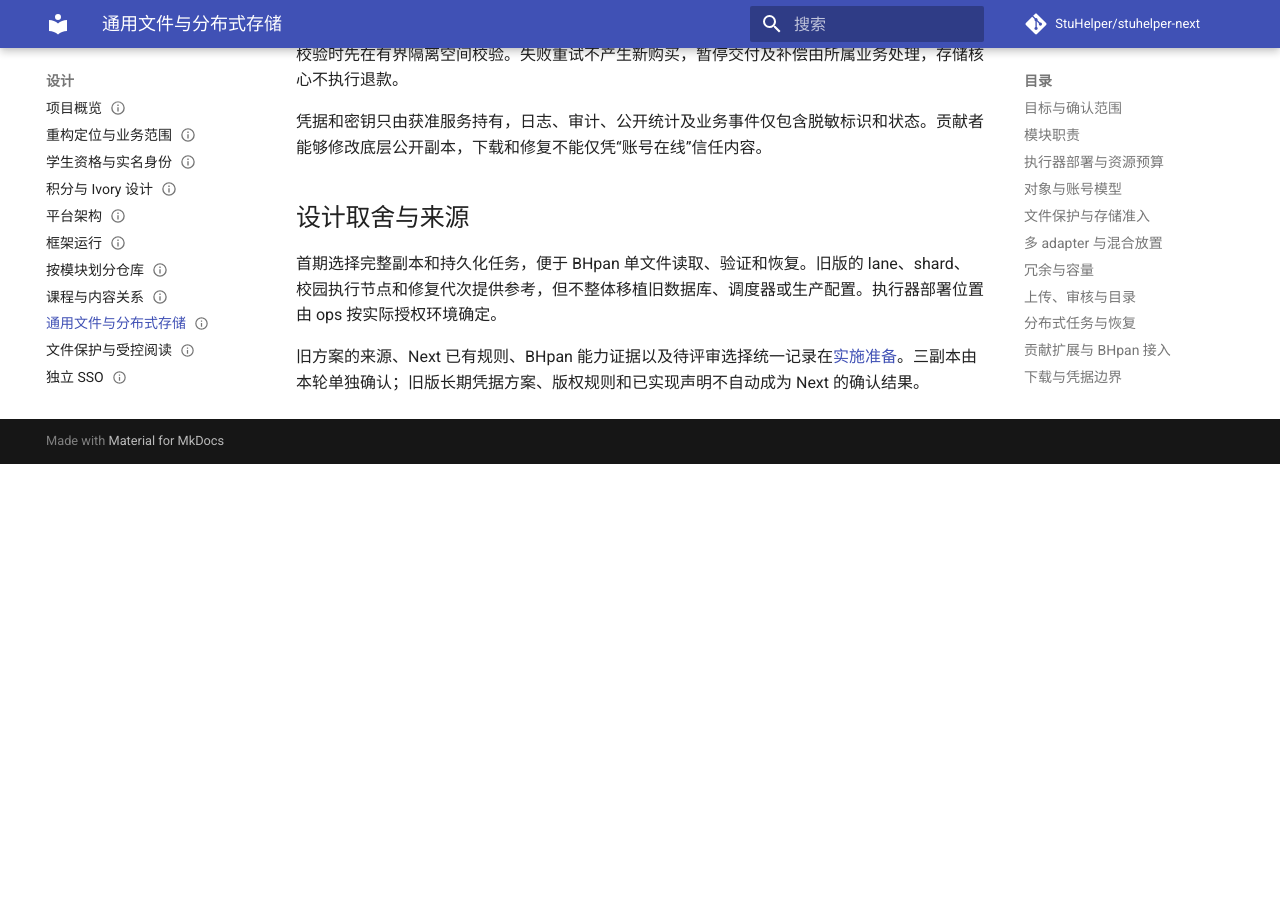
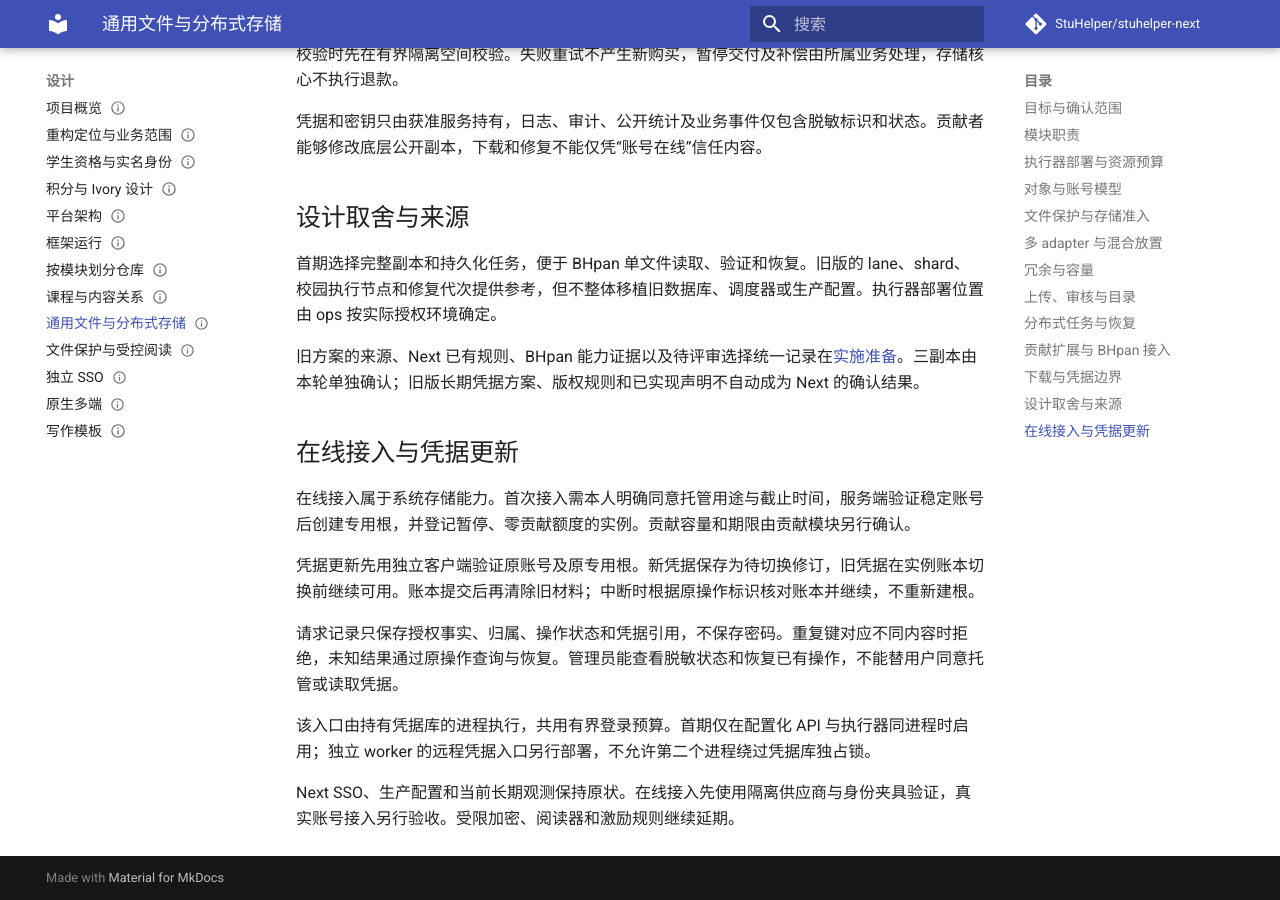
Before and after one commit to StuHelper/stuhelper-next, an MkDocs documentation site: the page built from docs/design/storage-architecture.md, in a window 1280 px wide and 900 px high, scrolled down 7934 px. Built offline with MkDocs 1.6.1 and Material for MkDocs 9.7.7, drawn with Linux system fonts in a browser that asks for light colours; comment, search, counter and statistics services are not loaded; before the commit the page ends 8398 px from its top, so only the background shows below that; some of the changed text lies outside the part shown.

Commit message:
docs(storage): record online custody and verified source combination

```diff
--- a/docs/design/storage-architecture.md
+++ b/docs/design/storage-architecture.md
@@ -1,14 +1,14 @@
 ---
 type: design
 status: InReview
-updated: 2026-10-26
+updated: 2026-10-27
 ---
 
 # 通用文件与分布式存储
 
 ## 目标与确认范围
 
-**实施状态：基础存储与通用文件闭环已通过隔离环境联调，生产验收尚未完成。** BHpan adapter、storage 和 media 保持独立，backend 注入身份和供应商实现。贡献业务仍待实施；在线阅读器、加密容器及溯源继续延期，见[文件保护与受控阅读](file-protection-and-delivery.md)。
+**实施状态：基础存储与通用文件闭环已通过隔离环境联调，生产验收尚未完成。** BHpan adapter、storage 和 media 保持独立，backend 注入身份和供应商实现。贡献管理与在线托管入口已实现，实际身份与生产验收待完成；在线阅读器、加密容器及溯源继续延期，见[文件保护与受控阅读](file-protection-and-delivery.md)。
 
 文件与存储是 StuHelper 全系统的通用能力，课程资料、个人文件系统及其他业务通过稳定文件引用使用它。支持多个存储实例、副本修复、保护分类和多 adapter 混合放置。首期实际后端候选为 BHpan，后续可接入 S3、COS 等存储。
 
@@ -193,3 +193,15 @@
 首期选择完整副本和持久化任务，便于 BHpan 单文件读取、验证和恢复。旧版的 lane、shard、校园执行节点和修复代次提供参考，但不整体移植旧数据库、调度器或生产配置。执行器部署位置由 ops 按实际授权环境确定。
 
 旧方案的来源、Next 已有规则、BHpan 能力证据以及待评审选择统一记录在[实施准备](../development/storage-module.md)。三副本由本轮单独确认；旧版长期凭据方案、版权规则和已实现声明不自动成为 Next 的确认结果。
+
+## 在线接入与凭据更新
+
+在线接入属于系统存储能力。首次接入需本人明确同意托管用途与截止时间，服务端验证稳定账号后创建专用根，并登记暂停、零贡献额度的实例。贡献容量和期限由贡献模块另行确认。
+
+凭据更新先用独立客户端验证原账号及原专用根。新凭据保存为待切换修订，旧凭据在实例账本切换前继续可用。账本提交后再清除旧材料；中断时根据原操作标识核对账本并继续，不重新建根。
+
+请求记录只保存授权事实、归属、操作状态和凭据引用，不保存密码。重复键对应不同内容时拒绝，未知结果通过原操作查询与恢复。管理员能查看脱敏状态和恢复已有操作，不能替用户同意托管或读取凭据。
+
+该入口由持有凭据库的进程执行，共用有界登录预算。首期仅在配置化 API 与执行器同进程时启用；独立 worker 的远程凭据入口另行部署，不允许第二个进程绕过凭据库独占锁。
+
+Next SSO、生产配置和当前长期观测保持原状。在线接入先使用隔离供应商与身份夹具验证，真实账号接入另行验收。受限加密、阅读器和激励规则继续延期。
--- a/docs/development/storage-module.md
+++ b/docs/development/storage-module.md
@@ -21,7 +21,7 @@
 | BHpan adapter | 已验证稳定账号与文件身份、两类登录方式、文件生命周期，以及三个真实账号的存储集成 |
 | 通用文件 | media 已实现上传、不可变版本、隔离批准、业务引用、网关下载与清理；真实数据库及后台配置联调通过 |
 | 存储运营管理 | 已实现脱敏状态、实例命令、额度调整与任务人工重试；Admin 八语言及桌面/移动浏览器检查通过，真实应用登录尚未接入 |
-| 存储贡献 | 已实现同意、容量与期限、暂停、续期、退出、撤权、持久化协调及汇总 API；Web/Admin 八语言管理面板已实现；真实入口、贡献榜和奖励待实施 |
+| 存储贡献 | 已实现同意、容量与期限、暂停、续期、退出、撤权、持久化协调及汇总 API；Web/Admin 八语言管理面板与在线托管入口已实现；真实联调、贡献榜和奖励待实施 |
 | 下游业务 | resources 课程资料权益、审核与目录业务仍待实施；基础文件能力不代替业务权益 |
 | 保护交付与阅读器 | 已记录[溯源、加密包及在线阅读参考](../design/file-protection-and-delivery.md)，明确暂不实现，未确定默认启用方式 |
 | 正式装配 | backend 已接入 storage/media/contribution API、独立 worker、在线令牌检查与 BHpan 凭据恢复；media 使用独立服务和数据库身份，Next SSO 尚未部署或配置 |
@@ -37,7 +37,7 @@
 | [旧分布式存储设计](https://github.com/StuHelper/StuHelper/blob/a0a998688a623da7811d04037efe0829c0783267/docs/design/distributed-storage-fabric.md) | 数据分类、存储策略、三 lane、故障域、容量预占和任务代次 | 以完整副本简化首期实现；旧默认值仅作为候选 |
 | [旧存储贡献业务](https://github.com/StuHelper/StuHelper/blob/a0a998688a623da7811d04037efe0829c0783267/docs/product-specs/storage-contribution.md) | 申请、续期、退出、贡献榜、透明度与多包下载 | 用户流程由 Next 现有规格承接，补上撤权和清理状态边界 |
 | [Next 资料共享](../spec/resource-sharing.md) | 校园资格、原创与转载、审核、购买权益、目录下载 | 继续作为业务依据，不使用旧版免费或版权规则替换 |
-| [Next 存储贡献](../spec/storage-contribution.md) | 自愿贡献、容量与期限、迁走后退出、公开统计 | 扩展适用于通过验证的多种存储；用户实例可按分类与范围审批，生命周期及汇总 API 已实现，管理界面已实现，真实入口待实施 |
+| [Next 存储贡献](../spec/storage-contribution.md) | 自愿贡献、容量与期限、迁走后退出、公开统计 | 扩展适用于通过验证的多种存储；用户实例可按分类与范围审批，生命周期、汇总 API、管理界面与在线托管已实现，真实联调待验收 |
 
 旧方案把受限主副本放在机构 S3/COS，并存在私密第二副本和加密的剩余工作。当前按文件保护要求与实例准入判断放置，协议和账号来源不自动决定密级；旧物理存储结论不直接成为新方案的限制。
 
@@ -131,7 +131,7 @@
 | 首期同进程装配 | 已接入配置化主入口、在线令牌检查和服务端范围授权；固定依赖构建、真实数据库与配置启停通过，实际 SSO 和生产接入待验收 |
 | 多账号管理 | 已有独立会话、专用根、账号传输限制、登录互斥、加密凭据恢复与失效退避；真实跨期和无密码续期仍未验证 |
 | 基准与监控 | 已有运维 API、账号观测、私有状态文件和命令，区分容量未知、耗尽、副本不足、退避及待授权；集中监控与压力基准待完成，默认配置不作为容量承诺 |
-| 按需独立部署 | storage-worker 命令复用同一账本，配置启停及凭据库独占通过；同库使用单进程，独立容器、凭据远程服务及跨进程预算待后续部署 |
+| 按需独立部署 | storage-worker 命令复用同一账本，配置启停及凭据库独占通过；同库使用单进程，在线托管入口由本地凭据库所有者提供；独立容器、凭据远程服务及跨进程预算待后续部署 |
 
 新增场景已登记到 storage 模块清单，backend README 记录装配测试及其测试夹具范围。当前没有发行、部署或压力基准结果，尚未开放真实用户贡献。
 
@@ -143,7 +143,7 @@
 
 ## 本轮验证
 
-2026-10-27，新增本人已授权存储选项、管理员贡献列表及原条件重试。真实 PostgreSQL 验证权限分离、撤销即时生效、并发幂等与绑定排除；查询不触发供应商探测。提供方和消费方记录精确源码及契约摘要。
+2026-10-27，新增存储首次接入、凭据更新、本人存储选项及管理员原请求恢复。真实 PostgreSQL 验证权限分离、撤销即时生效、并发幂等、账号去重与登录预算；状态查询不触发供应商探测。提供方和消费方记录精确源码及契约摘要。
 
 2026-10-26，storage 在 GOWORK=off 下通过生成契约、真实 PostgreSQL、race、vet、构建、文档和工作流本地检查。测试使用独立 schema 及受限运行身份，数据库自行建立并清理；普通检查缺少测试数据库时直接失败。
 
@@ -183,19 +183,19 @@
 
 当前草稿 PR 按 [BHpan #2](https://github.com/StuHelper/stuhelper-storage-bhpan/pull/2)、[Storage #1](https://github.com/StuHelper/stuhelper-storage/pull/1)、[Media #1](https://github.com/StuHelper/stuhelper-media/pull/1)、[Contribution #1](https://github.com/StuHelper/stuhelper-storage-contribution/pull/1)、[Backend #5](https://github.com/StuHelper/stuhelper-backend/pull/5)、[Web #9](https://github.com/StuHelper/stuhelper-web/pull/9)、[Admin #11](https://github.com/StuHelper/stuhelper-admin/pull/11)、[Next #8](https://github.com/StuHelper/stuhelper-next/pull/8) 顺序合并。源码依赖已固定，合并后须更新组合记录；当前未发行或部署。
 
-workspace.lock.json 固定 storage、storage-bhpan、media、storage-contribution、backend、web 与 admin 候选，其他模块保留已有组合。backend 使用新增贡献控制的 storage 候选，Web/Admin 使用同一固定贡献契约及浏览器 SDK，Admin 的既有存储快照继续兼容。
+workspace.lock.json 固定 storage、storage-bhpan、media、storage-contribution、backend、web 与 admin 候选，其他模块保留已有组合。backend 使用同一 storage 候选，Web/Admin 分别固定 storage 和 contribution 契约及浏览器 SDK；提供方源码、摘要与生成结果一致。
 
-存储管理新增暂停/恢复新写、排空、撤销、额度调整和阻塞任务重试。服务端按当前权限、修订或代次及队列预算执行，未知写入仍查证原远端标识。26 组存储场景、真实 PostgreSQL、race、vet、生成一致性及接口兼容性检查通过。
+存储管理新增暂停/恢复新写、排空、撤销、额度调整和阻塞任务重试。服务端按当前权限、修订或代次及队列预算执行，未知写入仍查证原远端标识。29 组存储场景、真实 PostgreSQL、race、vet、构建与生成一致性检查通过。
 
 storage-contribution 的七组场景通过真实 PostgreSQL、race、vet、构建、OpenAPI/SDK 一致性和 HTTP 行为检查。覆盖同意与归属、并发幂等、续期与退出清理、丢失响应恢复、旧任务拒绝、到期和过期统计、重试上限与数据库隔离。
 
 backend 已接入默认关闭的贡献模块、独立数据库与服务身份。隔离 TLS 和供应商夹具验证公开/私有路由、后台生效、重启保留及当前授权。贡献服务不能读取文件、管理凭据或放宽密级。该轮不访问正在观测的真实账号。
 
-Web 通过 37 项单元测试及 64 项浏览器用例，覆盖八语言、桌面/移动、同意、条件调整、续期、退出、原请求重试和撤权清空。Admin 通过 359 项单元测试及 64 项浏览器用例，其中存储和贡献各 32 项。
+Web 通过 44 项单元测试及 112 项浏览器用例，覆盖八语言、桌面/移动、同意、凭据更新、条件调整、续期、退出、原请求重试和撤权清空。Admin 通过 366 项单元测试及 96 项浏览器用例，其中存储、贡献和托管各 32 项。
 
 中文桌面及阿拉伯语移动截图已检查。表单下拉框具有明确可访问名称；请求目标与处理状态分别显示。八语言翻译语义仍待人工母语审阅。
 
-浏览器验收使用明确 HTTP 夹具，不连接真实 BHpan。/storage 与 /contributions 页面已实现，但实际浏览器登录与向 backend 传递访问令牌尚未装配，默认返回未登录或不可用。该工作不改变 Next SSO。
+浏览器验收使用明确 HTTP 夹具，不连接真实 BHpan。/storage、/contributions 和 /storage-accounts 页面已实现，但实际浏览器登录与向 backend 传递访问令牌尚未装配，默认返回未登录或不可用。该工作不改变 Next SSO。
 
 正在执行的二十四小时观测继续使用启动时冻结的 backend 4ed8887 与 storage 84fbb86，不因新增业务候选而重启或升级。终点报告须按观测清单核对该组合；两个测试阶段的结果分别归档。
 
@@ -203,6 +203,22 @@
 
 新候选已过滤不满足当前准入的定期校验，并覆盖撤销、未授权、到期及重新授权恢复。修复只通过隔离 PostgreSQL 验证，不热更新观测程序、不修改实测账本；原试次继续收集会话寿命和终点恢复证据。
 
-剩余业务包括实例首次登记与重新授权界面、课程资料权益、完整应用身份与会话、目录授权选集及 S3/COS adapter。Next SSO 按当前安排保持不动；生产前还需真实跨期、审计归档、生产备份与撤销恢复、保留清理、多进程预算和压力基准。
+剩余业务包括课程资料权益、完整应用身份与会话、目录授权选集及 S3/COS adapter。Next SSO 按当前安排保持不动；生产前还需真实跨期、审计归档、生产备份与撤销恢复、保留清理、多进程预算和压力基准。
 
 未来在线阅读、加密容器和溯源继续明确延期，只保留参考设计。上述已完成测试不能代替未完成业务、真实长期授权或生产验收。
+
+### 在线托管入口
+
+首次接入、凭据更新和原申请恢复已实现。存储模块保存归属、同意、操作状态、审计与 outbox；backend 在同一凭据库所有者进程提供隔离登录、建根及双修订切换。贡献、奖励和课程模块均不处理密码。
+
+新账号先登记为暂停、零贡献额度。本人单独选择贡献容量；管理员托管页面只查看脱敏申请和恢复原操作。错误密码不覆盖旧材料，更新保留原根、副本、贡献条件和准入。当前应用登录及真实账号的新增入口尚未验收。
+
+申请全局上限一千条，绑定全局一百个、每人五个。每申请最多五次执行，同一用户五分钟最多五次执行，预算随数据库保留；接口没有自动扩大次数或创建新目录的兜底。历史申请归档与跨进程凭据服务另行实施。
+
+私有凭据库每条最多保留一个活动修订及一个候选修订，单份明文上限 16 KiB、密文文件上限 64 KiB。提交实例后清除旧材料，撤销清除两份并递增撤销标记，迟到核验不能复活已撤销托管。到期沿用既定清理周期。
+
+/storage-accounts 用户页提交后清空账号和密码，未知结果只查询原申请标识。管理员页没有凭据输入，可按原修订恢复。两端均支持八语言、键盘操作、移动布局、空数据、失败恢复和撤权清空，SDK 与契约固定到同一 storage 提交。
+
+本轮真实 PostgreSQL、凭据库与供应商夹具覆盖并发幂等、账号去重、失败保留旧凭据、重启恢复、撤销竞态和登录预算。二十四小时观测仍使用启动时冻结的源码组合，未因新业务重启服务或访问闲置账号。
+
+账本已提交而候选凭据尚未激活时，该实例临时拒绝传输。恢复原申请会核对已提交修订，再激活候选；不会新建目录或自动扩大用户授权。
--- a/docs/spec/storage-contribution.md
+++ b/docs/spec/storage-contribution.md
@@ -26,6 +26,14 @@
 
 管理员使用独立读取和重试权限，查看脱敏状态及迁移进度。重试只恢复用户原请求，不能扩大额度、期限或同意范围。后台维护身份不能获得管理权限。
 
+## 首次接入与重新授权
+
+账号托管由通用存储服务负责。用户明确授权用途与截止时间，首次接入后登记暂停实例，再单独选择贡献容量。BHpan 统一认证模式需说明学校密码仅用于 BHpan 重登；密码通过同源接口提交并加密保存。
+
+更新使用独立客户端验证原账号和专用根，成功后按候选修订切换凭据。错误密码保留旧凭据与会话；撤销会阻止此前开始、随后返回的核验结果生效。原专用根、副本、贡献条件和密级准入保持不变。
+
+浏览器提交后清空凭据，响应不明只保留原申请标识。管理员仅能查看脱敏状态并恢复原申请，不能读取密码、替用户同意或扩大授权。申请状态与审计归存储模块，奖励和课程业务不参与凭据管理。
+
 ## 社区体验
 
 贡献者主动选择上榜，只展示昵称、头像和贡献统计，不公开存储账号。
@@ -51,10 +59,12 @@
 | ST-07：关闭奖励或贡献扩展 | 关闭奖励仍可贡献，关闭贡献仍可使用平台实例与通用文件能力 |
 | ST-08：浏览器遇到未知结果或权限撤销 | 重试原请求保持幂等键，权限撤销清空私有内容 |
 | ST-09：管理员处理阻塞贡献 | 读取和重试分别授权，原用户条件保持不变 |
+| ST-10：用户接入或更新存储账号 | 明确同意，提交后清空凭据，未知结果核对原申请，原绑定与贡献条件保持 |
+| ST-11：管理员恢复托管申请 | 只恢复原同意与修订，不接收凭据，未登录或撤权立即清空私有内容 |
 
 ## 配置与后续事项
 
-同意、条件管理、暂停、续期、退出、撤权和汇总 API 已实现，七组模块场景及后端隔离联调通过。贡献面板及管理员恢复页面已实现，上榜、真实授权入口与奖励仍待实现。
+同意、条件管理、暂停、续期、退出、撤权和汇总 API 已实现，七组模块场景及后端隔离联调通过。贡献面板、存储托管入口及管理员恢复页面已实现。上榜、奖励、实际应用登录和真实账号接入仍待验收。
 
 服务商按实际接入能力开放，容量与期限由后台配置；文件访问权由所属业务决定，不能由实例来源或贡献奖励改变。课程资料的具体规则见[资料规格](resource-sharing.md)。
 
```
Also changed, not shown: other parts of docs/development/storage-module.md (+1 -1 lines), workspace.lock.json (+4 -4 lines), 1 other file.
